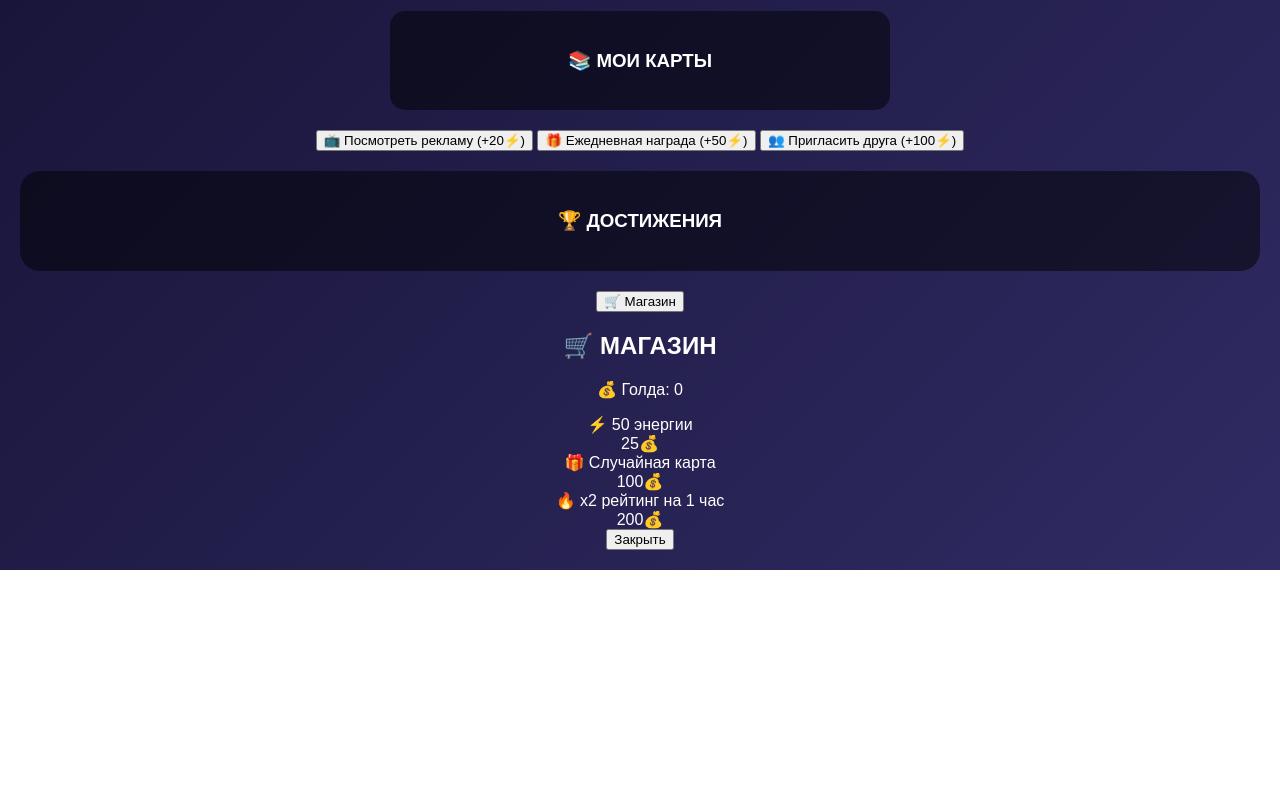
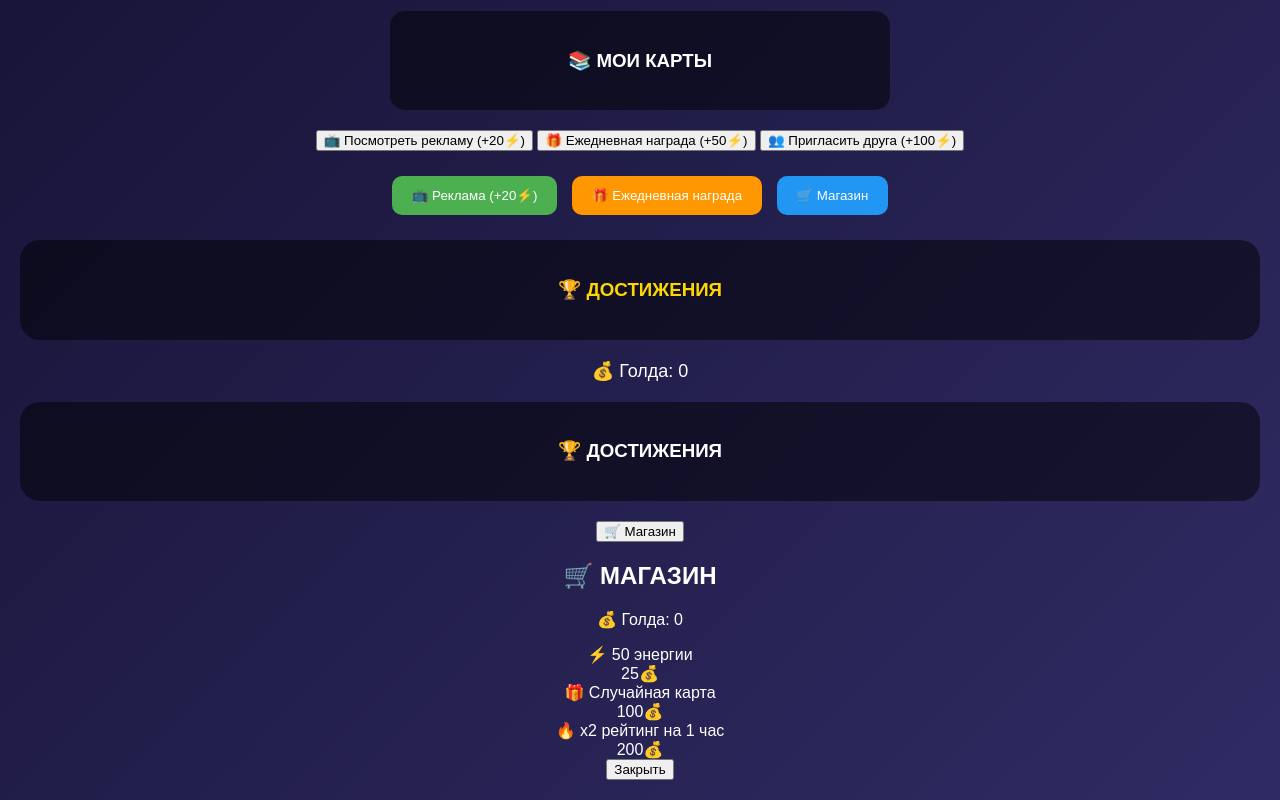
Before and after one commit to al9260472804-commits/brainrot-game, a plain HTML site: page index.html in a window 1280 px wide. Shown: the part 758-1558 px from the top of the page. Before the commit the page ends 1328 px from the top, so only its background shows below. Drawn offline with Linux system fonts and the light colour scheme.

Commit message:
Update index.html

```diff
--- a/index.html
+++ b/index.html
@@ -39,6 +39,29 @@
     <button onclick="dailyReward()">🎁 Ежедневная награда (+50⚡)</button>
     <button onclick="inviteFriend()">👥 Пригласить друга (+100⚡)</button>
 </div>
+    <!-- Кнопки заработка -->
+<div class="energy-actions" style="margin: 20px 0; text-align: center;">
+    <button onclick="watchAdForEnergy()" style="background: #4CAF50; color: white; border: none; padding: 12px 20px; margin: 5px; border-radius: 10px; cursor: pointer;">
+        📺 Реклама (+20⚡)
+    </button>
+    <button onclick="dailyReward()" style="background: #FF9800; color: white; border: none; padding: 12px 20px; margin: 5px; border-radius: 10px; cursor: pointer;">
+        🎁 Ежедневная награда
+    </button>
+    <button onclick="openShop()" style="background: #2196F3; color: white; border: none; padding: 12px 20px; margin: 5px; border-radius: 10px; cursor: pointer;">
+        🛒 Магазин
+    </button>
+</div>
+
+<!-- Достижения -->
+<div class="achievements" style="background: rgba(0,0,0,0.5); padding: 20px; border-radius: 20px; margin: 20px 0;">
+    <h3 style="color: #ffd700; text-align: center;">🏆 ДОСТИЖЕНИЯ</h3>
+    <div class="achievements-grid" id="achievements-grid" style="display: grid; grid-template-columns: repeat(3, 1fr); gap: 10px; margin-top: 15px;"></div>
+</div>
+
+<!-- Статистика -->
+<div style="text-align: center; margin: 15px 0; font-size: 18px;">
+    💰 Голда: <span id="gold">0</span>
+</div>
     <div class="achievements">
     <h3>🏆 ДОСТИЖЕНИЯ</h3>
     <div class="achievements-grid" id="achievements-grid"></div>
```
